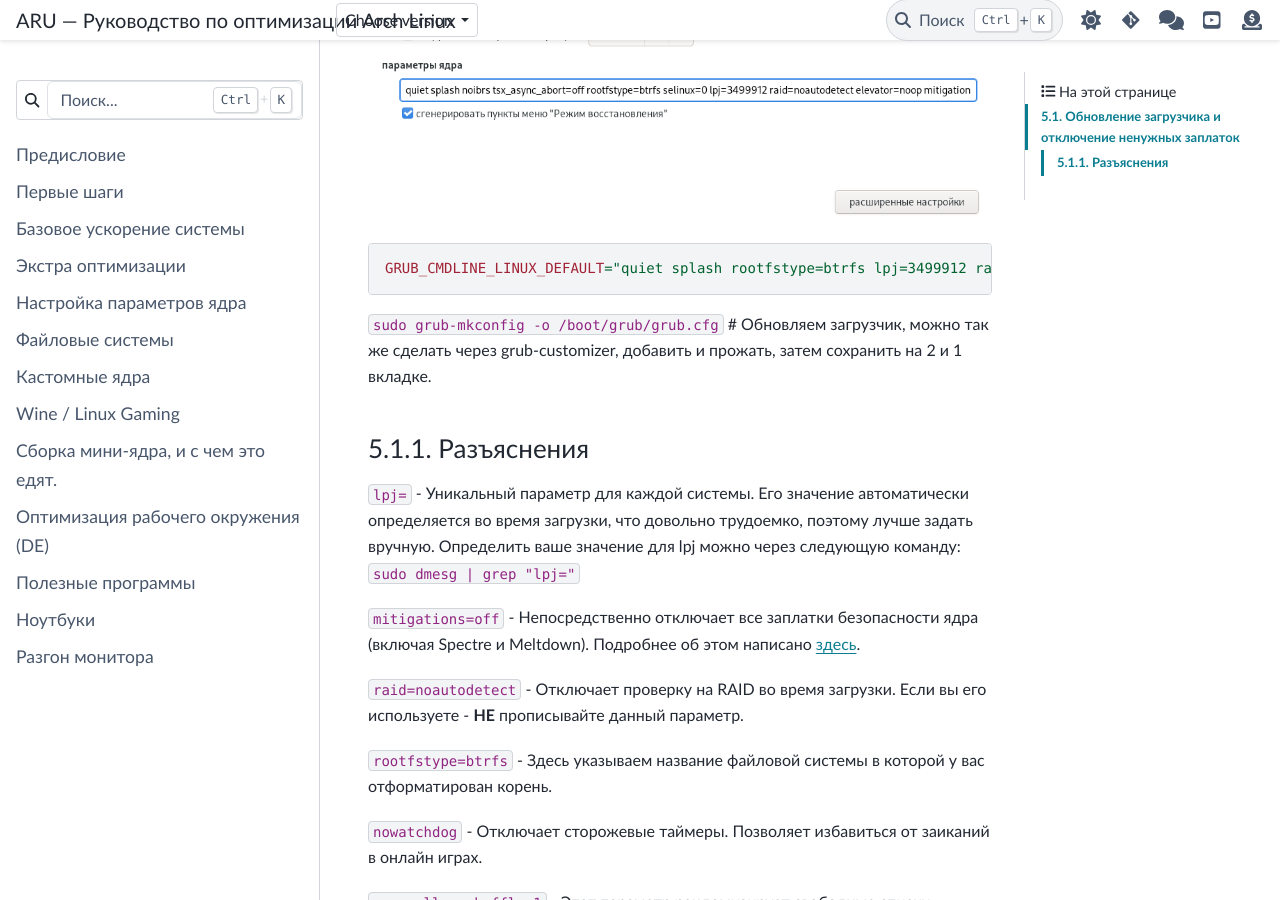
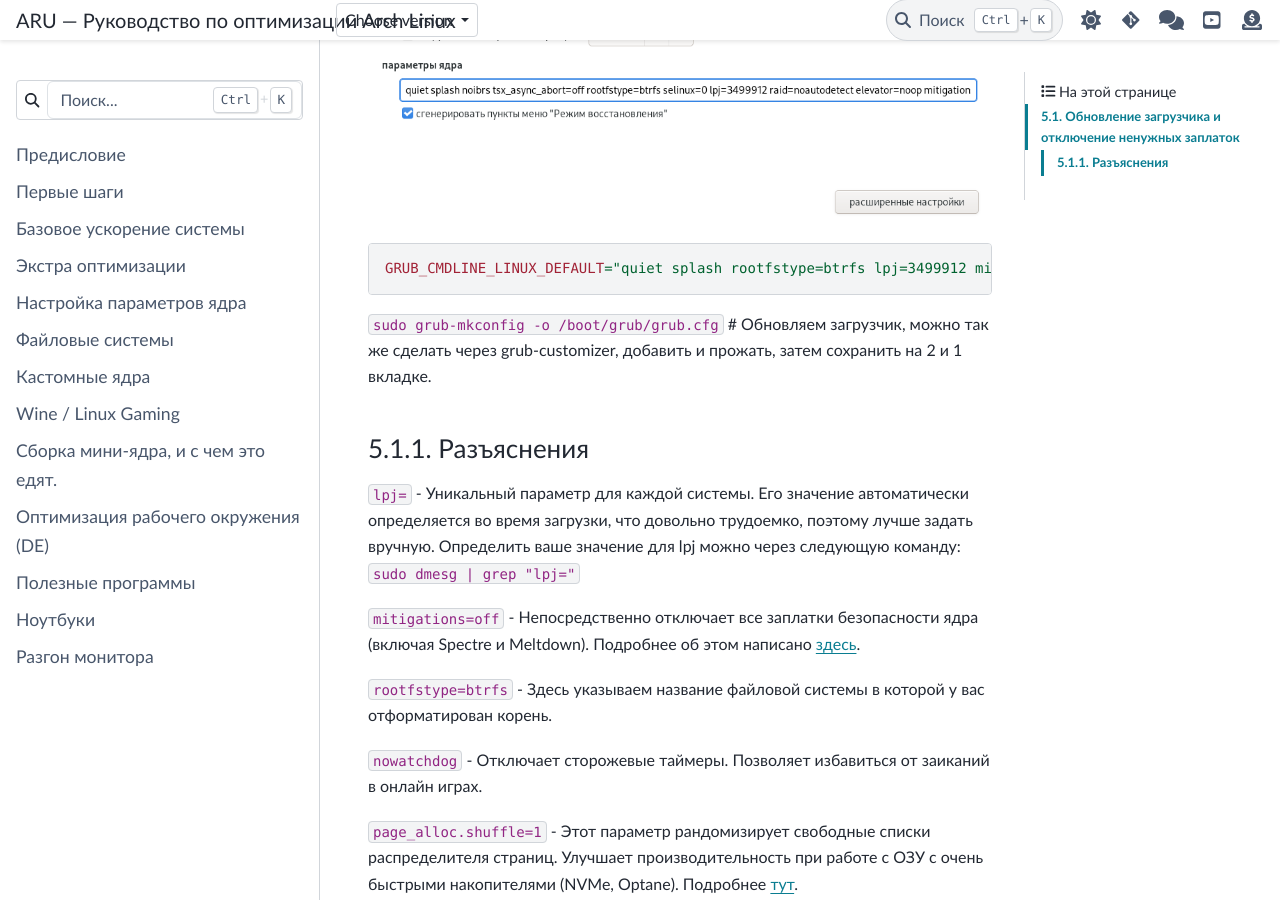
Before and after one commit to ventureoo/ARU, a Sphinx documentation site: the page built from docs/source/kernel-parameters.rst, in a window 1280 px wide and 900 px high, scrolled down 679 px. Built offline with Sphinx 7.4.7 and the PyData theme 0.15.4, drawn with Linux system fonts in a browser that asks for light colours.

Commit message:
kernel-parameters: Remove raid=noautodetect
This is already disabled by default, since the kernel in the arch is
built without the CONFIG_MD_AUTODETECT.

```diff
--- a/docs/source/kernel-parameters.rst
+++ b/docs/source/kernel-parameters.rst
@@ -30,7 +30,7 @@ GRUB:
 
 ::
 
-  GRUB_CMDLINE_LINUX_DEFAULT="quiet splash rootfstype=btrfs lpj=3499912 raid=noautodetect mitigations=off preempt=none nowatchdog audit=0 page_alloc.shuffle=1 split_lock_detect=off pci=pcie_bus_perf"
+  GRUB_CMDLINE_LINUX_DEFAULT="quiet splash rootfstype=btrfs lpj=3499912 mitigations=off preempt=none nowatchdog audit=0 page_alloc.shuffle=1 split_lock_detect=off pci=pcie_bus_perf"
 
 
 ``sudo grub-mkconfig -o /boot/grub/grub.cfg`` # Обновляем загрузчик, можно так
@@ -52,9 +52,6 @@ dmesg | grep "lpj="``
 ``mitigations=off`` - Непосредственно отключает все заплатки безопасности ядра
 (включая Spectre и Meltdown). Подробнее об этом написано `здесь
 <https://linuxreviews.org/HOWTO_make_Linux_run_blazing_fast_(again)_on_Intel_CPUs>`_.
-
-``raid=noautodetect`` - Отключает проверку на RAID во время загрузки. Если вы
-его используете - **НЕ** прописывайте данный параметр.
 
 ``rootfstype=btrfs`` - Здесь указываем название файловой системы в которой у
 вас отформатирован корень.
```
